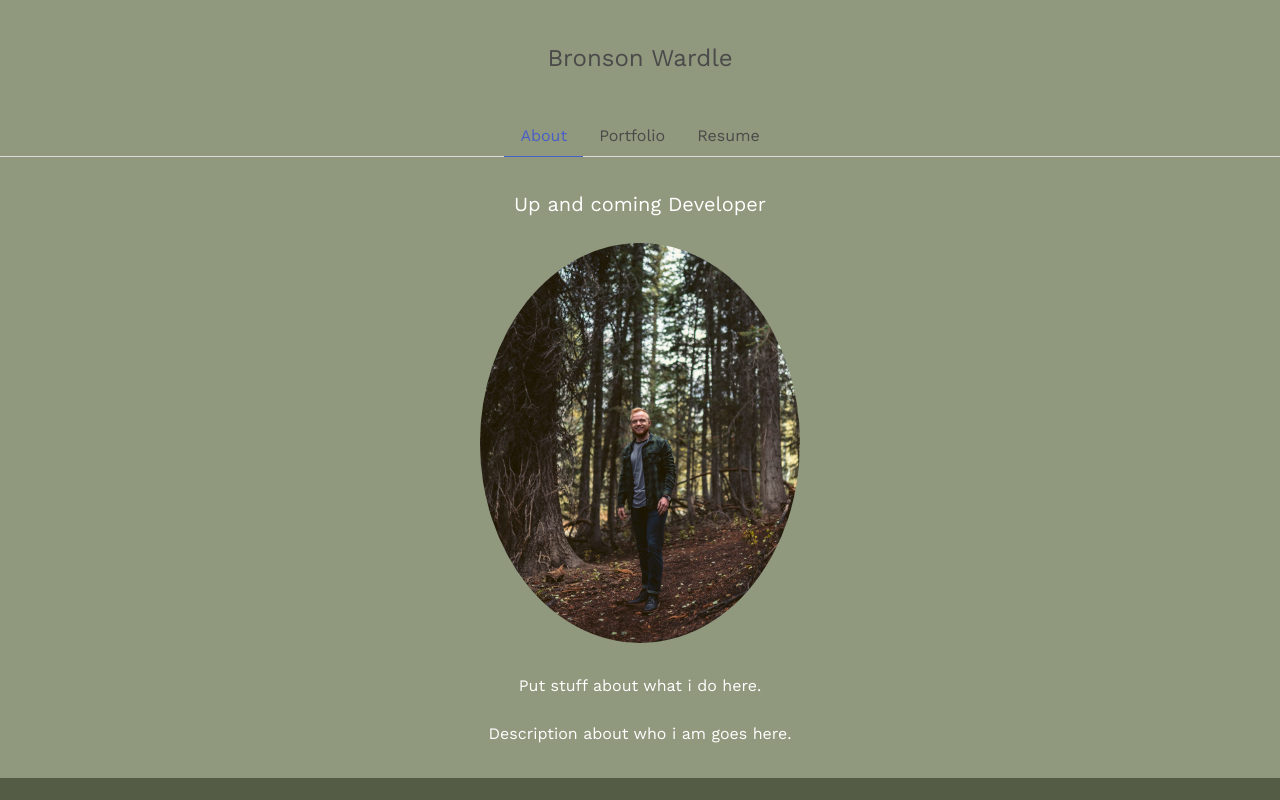
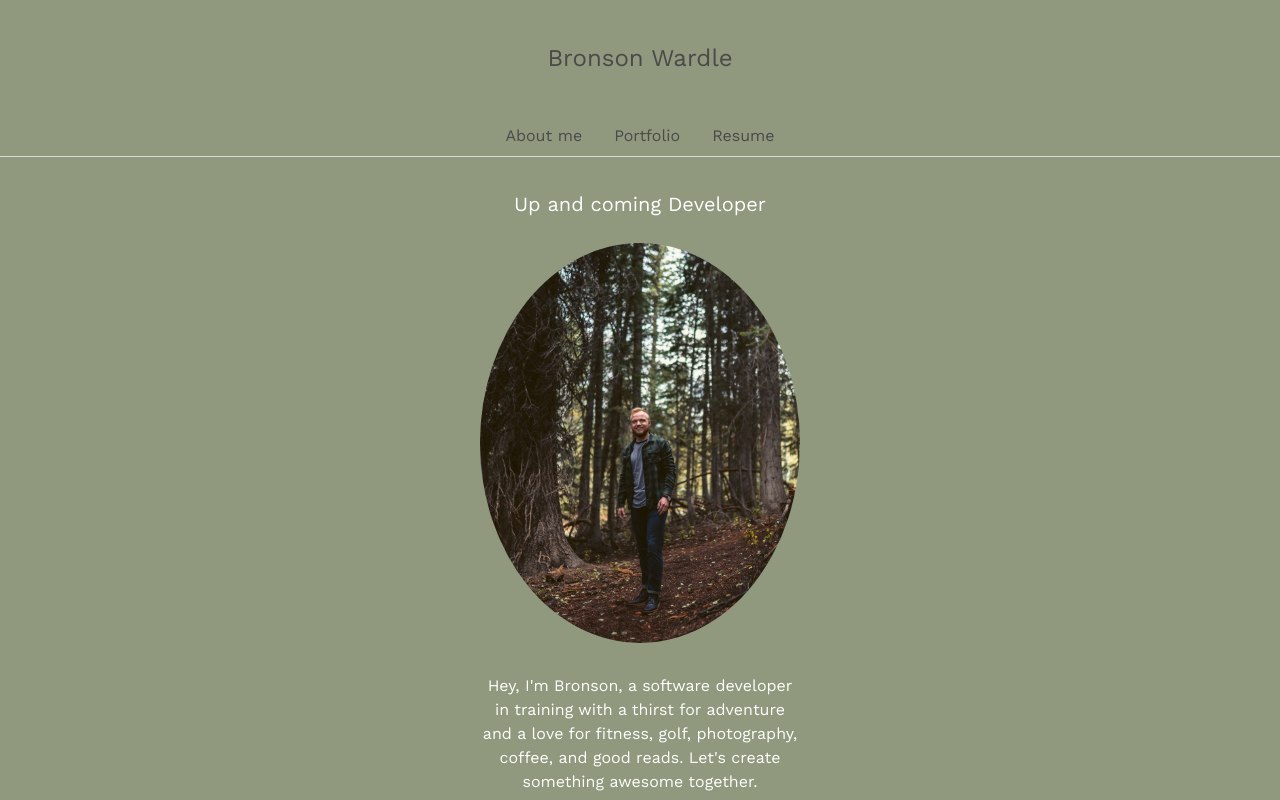
Before and after one commit to Bwardle01/Rortfolio, a React (Create React App) app: page / in a window 1280 px wide. Shown: the top 800 px of the page. Built offline with nearby package versions, Linux system fonts and the light colour scheme.

Commit message:
added a bio to the fron page

```diff
--- a/src/components/about.js
+++ b/src/components/about.js
@@ -6,10 +6,10 @@ function About(){
       <p className="content is-medium">Up and coming Developer</p>
       <img className="me-pic" src='./imgs/me.JPEG' alt="Bronson Wardle"/>
       <p className="content mt-5">
-        Put stuff about what i do here.
+      Hey, I'm Bronson, a software developer in training with a thirst for adventure and a love for fitness, golf, photography, coffee, and good reads. Let's create something awesome together.
       </p>
       <p className="content">
-      Description about who i am goes here.
+
       </p>
     </div>
   );
--- a/src/components/header.js
+++ b/src/components/header.js
@@ -12,15 +12,15 @@ function Header() {
     // The renderPage method uses a switch statement to switch to the page needed.
     const renderPage = () => {
       switch (currentPage) {
-         case "About":
+         case "About me":
            return <About />;
         case "Portfolio":
           return <Portfolio />;
         case "Resume":
           return <Resume />;
 
-        // default:
-        //   return <About />;
+        default:
+          return <About />;
       }
     };
 
--- a/src/components/navigation.js
+++ b/src/components/navigation.js
@@ -3,7 +3,7 @@ import React from "react";
 
 // when a tab is clicked it takes you to the page needed.
 function Navigation(props) {
-  const tabs = ["About", "Portfolio", "Resume"];
+  const tabs = ["About me", "Portfolio", "Resume"];
   return (
     <div className="tabs is-centered">
       <ul className="nav nav-tabs">
```
